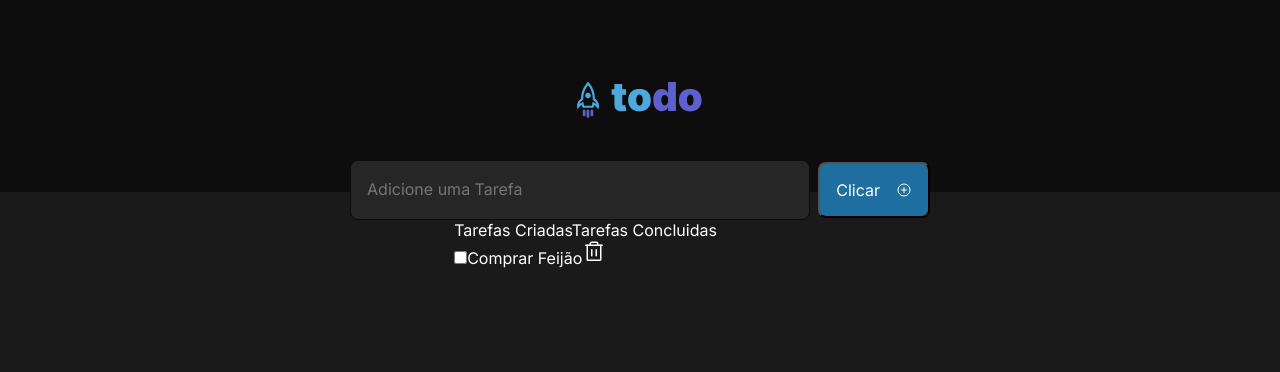
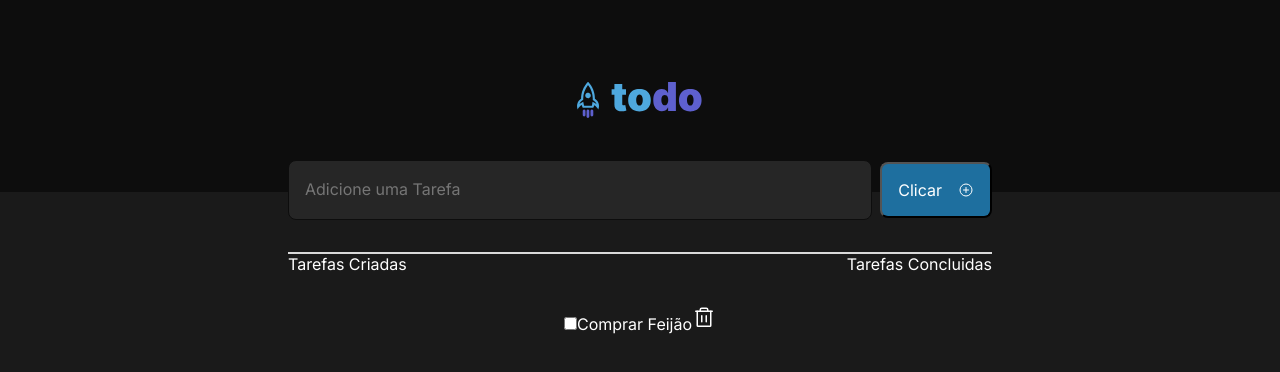
Before and after one commit to joao-dias12/project_todo_list, a React (Vite) app: page / in a window 1280 px wide. Shown: the top 372 px of the page. Built offline with nearby package versions, Linux system fonts and the light colour scheme.

Commit message:
style:"resolvendo layout da new task"

```diff
--- a/src/components/NewTask.module.css
+++ b/src/components/NewTask.module.css
@@ -1,16 +1,6 @@
-.newTask1{
-    display: flex;
-    flex-direction: row;
-    flex-wrap: nowrap;
-}
 
-
-
-.componentTask{
+.newTask{
     width: 100%;
-    height: 100%;
-}
-.newTask{
     display: flex;
     align-items: center;
     gap: 0.5rem;
@@ -18,11 +8,10 @@
 }
 
 .newTask input{
+    width: 83%;
     border-radius: 8px;
-    padding: 1rem 56% 1rem 1rem;
+    padding: 1rem 35% 1rem 1rem;
     background: var(--gray-500);
-    flex-direction: row ;
-    align-items: center;
     line-height: 1.6;
     font-size: 1rem;
     font-weight: 400;
@@ -48,12 +37,32 @@
     background: var(--blue-500)
 }
 
-.tasksBox > header {
+.tasksBox  {
+    width: 100%;
     display: flex;
+    flex-direction: column;
+    justify-content: center;
     align-items: center;
-    justify-content: space-between;
+    gap: 2rem;
 }
 
+.tasksBox form {
+    width:100%;
+}
+
+.statusTasks{
+    width: 100%;
+    display: flex;
+    flex-direction: row;
+    justify-content: space-between;
+    border-top: 2px solid var(--gray-200);
+
+}
+
+.tasksCreated{
+
+
+}
 @media (max-width: 768px) {  /*quando a tela for menor que 768 px */
     html {
         font-size: 80.5%;
```
